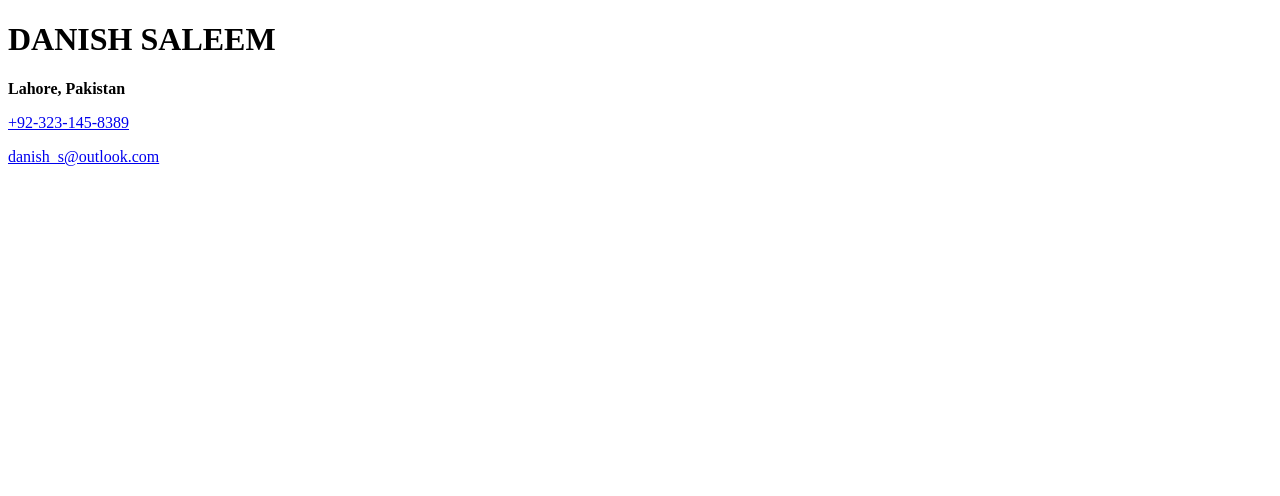
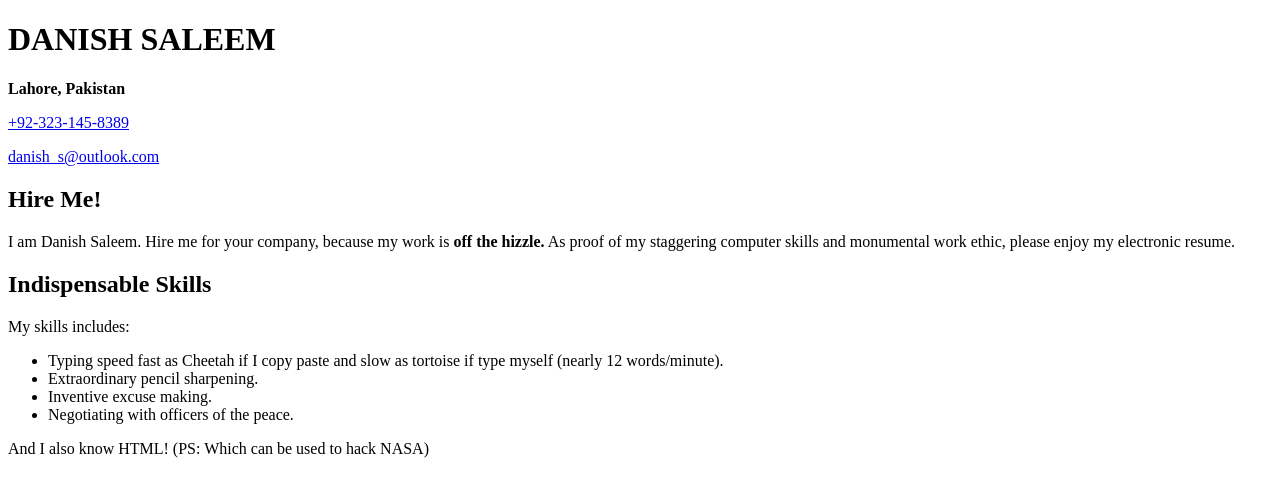
Before and after one commit to mrdanishsaleem/old-school-resume, a plain HTML site: page index.html in a window 1280 px wide. Drawn offline with Linux system fonts and the light colour scheme.

Commit message:
Update index.html

```diff
--- a/index.html
+++ b/index.html
@@ -11,5 +11,25 @@
     <p><strong>Lahore, Pakistan</strong></p>
     <p><a href="tel:+92-323-145-8389">+92-323-145-8389</a></p>
     <p><a href="mailto:danish_s@outlook.com">danish_s@outlook.com</a></p>
+
+    <h2>Hire Me!</h2>
+    <p>
+      I am Danish Saleem. Hire me for your company, because my work is
+      <strong>off the hizzle.</strong> As proof of my staggering computer skills
+      and monumental work ethic, please enjoy my electronic resume.
+    </p>
+    <h2>Indispensable Skills</h2>
+    <p>My skills includes:</p>
+    <p>
+    <ul>
+    <li>
+      Typing speed fast as Cheetah if I copy paste and slow as tortoise if
+      type myself (nearly 12 words/minute).
+    </li>
+    <li>Extraordinary pencil sharpening.</li>
+    <li>Inventive excuse making.</li>
+    <li>Negotiating with officers of the peace.</li>
+  </ul>
+  And I also know HTML! (PS: Which can be used to hack NASA)</p>
   </body>
 </html>
```
